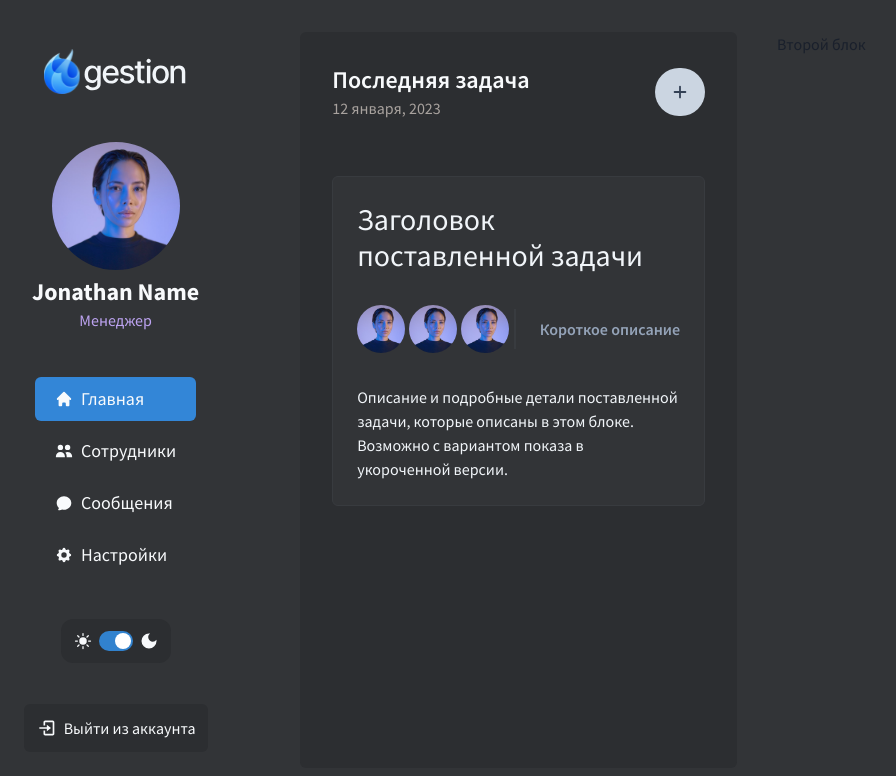
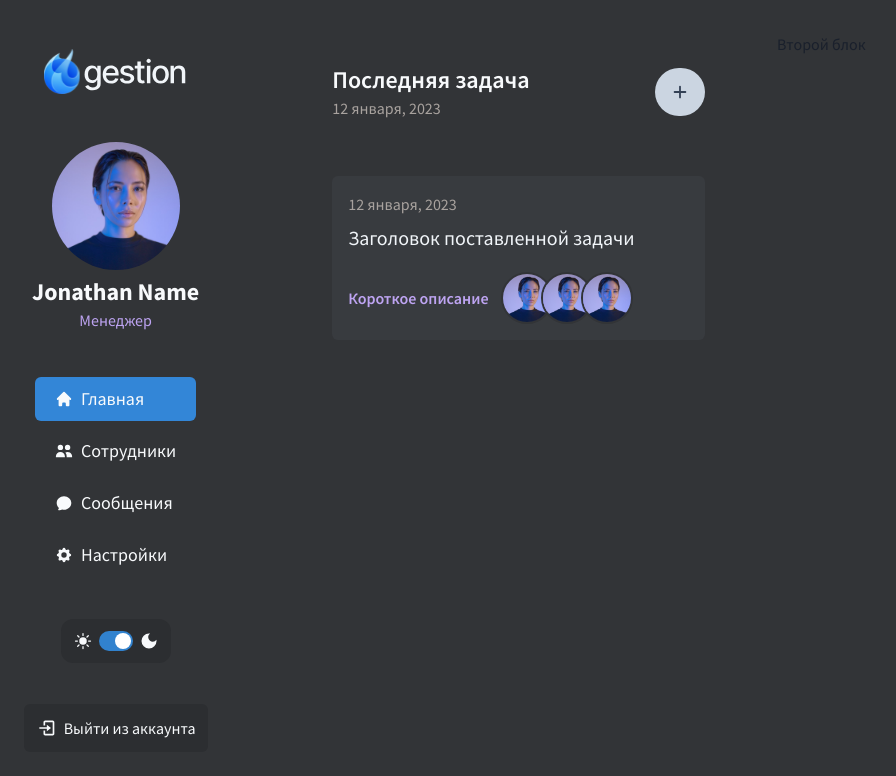
Before and after one commit to shtramvasov/gestion-cms, a React (Vite) app: page / in a window 1280 px wide. Shown: the top 776 px of the page, without its empty margins (21-917 px from the left). Built offline with nearby package versions, Linux system fonts and the light colour scheme.

Commit message:
TaskItem pinned variation

```diff
--- a/src/components/Avatar/Avatar.tsx
+++ b/src/components/Avatar/Avatar.tsx
@@ -5,13 +5,16 @@ import avatar from '@assets/images/avatar.jpg'
 
 interface IAvatarVariants {
 	size: 'sm' | 'md' | 'lg'
+  className?: string | undefined
 	sidebar?: boolean
 }
 
-const Avatar: FC<IAvatarVariants> = ({ size, sidebar }) => {
+const Avatar: FC<IAvatarVariants> = ({ size, className, sidebar }) => {
 	return (
 		<div
-			className={classnames(styles.container, { [styles.sidebar]: sidebar })}
+			className={classnames(styles.container, className, {
+				[styles.sidebar]: sidebar,
+			})}
 		>
 			<img
 				className={classnames(styles.avatar, {
--- a/src/components/Task/Task.module.scss
+++ /dev/null
@@ -1,18 +0,0 @@
-.container {
-	@apply flex flex-col gap-8 p-4 lg:p-6 rounded-md
-text-gray-800 dark:text-slate-100
- bg-slate-50 dark:border-gest-slate-600 dark:bg-gest-slate-700
-  border border-slate-200;
-
-	h2 {
-		@apply text-3xl;
-	}
-}
-
-.team {
-	@apply flex justify-between items-center;
-
-	p {
-		@apply flex h-5/6 items-center font-semibold text-slate-600 dark:text-slate-400 border-l-2 pl-3 lg:pl-6 border-gray-200 dark:border-gest-slate-600;
-	}
-}
--- a/src/components/Task/Task.tsx
+++ /dev/null
@@ -1,25 +0,0 @@
-import Avatar from '@components/Avatar/Avatar'
-import { FC } from 'react'
-import styles from './Task.module.scss'
-
-const Task: FC = () => {
-	return (
-		<div className={styles.container}>
-			<h2>Заголовок поставленной задачи</h2>
-			<div className={styles.team}>
-				<div className='flex gap-1'>
-					<Avatar size='sm' />
-					<Avatar size='sm' />
-					<Avatar size='sm' />
-				</div>
-				<p>Короткое описание</p>
-			</div>
-			<p>
-				Описание и подробные детали поставленной задачи, которые описаны в этом
-				блоке. Возможно с вариантом показа в укороченной версии.
-			</p>
-		</div>
-	)
-}
-
-export default Task
--- /dev/null
+++ b/src/pages/DashboardPage/TaskItem/TaskItem.module.scss
@@ -0,0 +1,42 @@
+.container {
+	@apply flex flex-col gap-8 p-4 lg:p-6 rounded-md
+text-gray-800 dark:text-slate-100
+ bg-slate-50 dark:border-gest-slate-600 dark:bg-gest-slate-700
+  border border-slate-200;
+
+	h2 {
+		@apply text-3xl;
+	}
+
+	&.pinned {
+		@apply lg:p-4 gap-2 bg-slate-200 border-slate-300 dark:border-none dark:bg-gest-slate-600;
+
+		h2 {
+			@apply text-xl;
+		}
+	}
+
+	.date {
+		@apply text-gray-500 dark:text-stone-400;
+	}
+}
+
+.team {
+	@apply flex justify-between items-center;
+
+	p {
+		@apply flex h-5/6 items-center font-semibold text-gest-accent-blue-400 dark:text-gest-accent-indigo border-l-2 pl-3 lg:pl-6 border-gray-200 dark:border-gest-slate-600;
+	}
+
+	&.pinned {
+		@apply justify-end flex-row-reverse gap-3 pt-3;
+
+		p {
+			@apply pl-0 border-none;
+		}
+	}
+}
+
+.overlap {
+	@apply border-2 rounded-full border-white dark:border-gest-slate-700;
+}
--- /dev/null
+++ b/src/pages/DashboardPage/TaskItem/TaskItem.tsx
@@ -0,0 +1,54 @@
+import Avatar from '@components/Avatar/Avatar'
+import { FC } from 'react'
+import styles from './TaskItem.module.scss'
+import classnames from 'classnames'
+
+interface ITask {
+	pinned?: boolean
+}
+
+const TaskItem: FC<ITask> = ({ pinned }) => {
+	return (
+		<div className={classnames(styles.container, { [styles.pinned]: pinned })}>
+			{pinned ? <p className={styles.date}>12 января, 2023</p> : null}
+			<h2>Заголовок поставленной задачи</h2>
+			<div className={classnames(styles.team, { [styles.pinned]: pinned })}>
+				<div className='flex gap-1 -space-x-4'>
+					<Avatar className={styles.overlap} size='sm' />
+					<Avatar className={styles.overlap} size='sm' />
+					<Avatar className={styles.overlap} size='sm' />
+				</div>
+				<p>Короткое описание</p>
+			</div>
+			{!pinned ? (
+				<p>
+					Описание и подробные детали поставленной задачи, которые описаны в
+					этом блоке. Возможно с вариантом показа в укороченной версии.
+				</p>
+			) : null}
+		</div>
+		// <div className={styles.container}>
+		// 	<h2>Заголовок поставленной задачи</h2>
+		// 	<div className={styles.team}>
+		// 		<div className='flex gap-1 -space-x-4'>
+		// 			<Avatar className={styles.overlap} size='sm' />
+		// 			<Avatar className={styles.overlap} size='sm' />
+		// 			<Avatar className={styles.overlap} size='sm' />
+		// 		</div>
+		// 		<p>Короткое описание</p>
+		// 	</div>
+		// 	<p>
+		// 		Описание и подробные детали поставленной задачи, которые описаны в этом
+		// 		блоке. Возможно с вариантом показа в укороченной версии.
+		// 	</p>
+		// 	<p>
+		// 		Описание и подробные детали поставленной задачи, которые описаны в этом
+		// 		блоке. Возможно с вариантом показа в укороченной версии.
+		// 		Описание и подробные детали поставленной задачи, которые описаны в этом
+		// 		блоке. Возможно с вариантом показа в укороченной версии.
+		// 	</p>
+		// </div>
+	)
+}
+
+export default TaskItem
--- a/src/pages/DashboardPage/TasksSection/TasksSection.module.scss
+++ b/src/pages/DashboardPage/TasksSection/TasksSection.module.scss
@@ -1,6 +1,8 @@
 .container {
-	@apply flex flex-col gap-8 lg:gap-14 lg:w-1/2 rounded-md p-6 lg:p-8 bg-slate-100 dark:bg-gest-slate-800;
+	@apply flex flex-col gap-8 lg:gap-14 lg:w-1/2 rounded-md p-6 lg:p-8 ;
 }
+
+// bg-slate-100 dark:bg-gest-slate-800
 
 .header {
 	@apply flex justify-between items-center;
--- a/src/pages/DashboardPage/TasksSection/TasksSection.tsx
+++ b/src/pages/DashboardPage/TasksSection/TasksSection.tsx
@@ -1,6 +1,6 @@
 import { FC } from 'react'
 import Heading from '@components/Heading/Heading'
-import Task from '@components/Task/Task'
+import TaskItem from '@pages/DashboardPage/TaskItem/TaskItem'
 import UIButton from '@components/UI/UIButton/UIButton'
 import styles from './TasksSection.module.scss'
 import { HiPlus } from 'react-icons/hi'
@@ -14,7 +14,7 @@ const TasksSection: FC = () => {
 					<HiPlus />
 				</UIButton>
 			</div>
-			<Task />
+			<TaskItem pinned/>
 		</section>
 	)
 }
```
